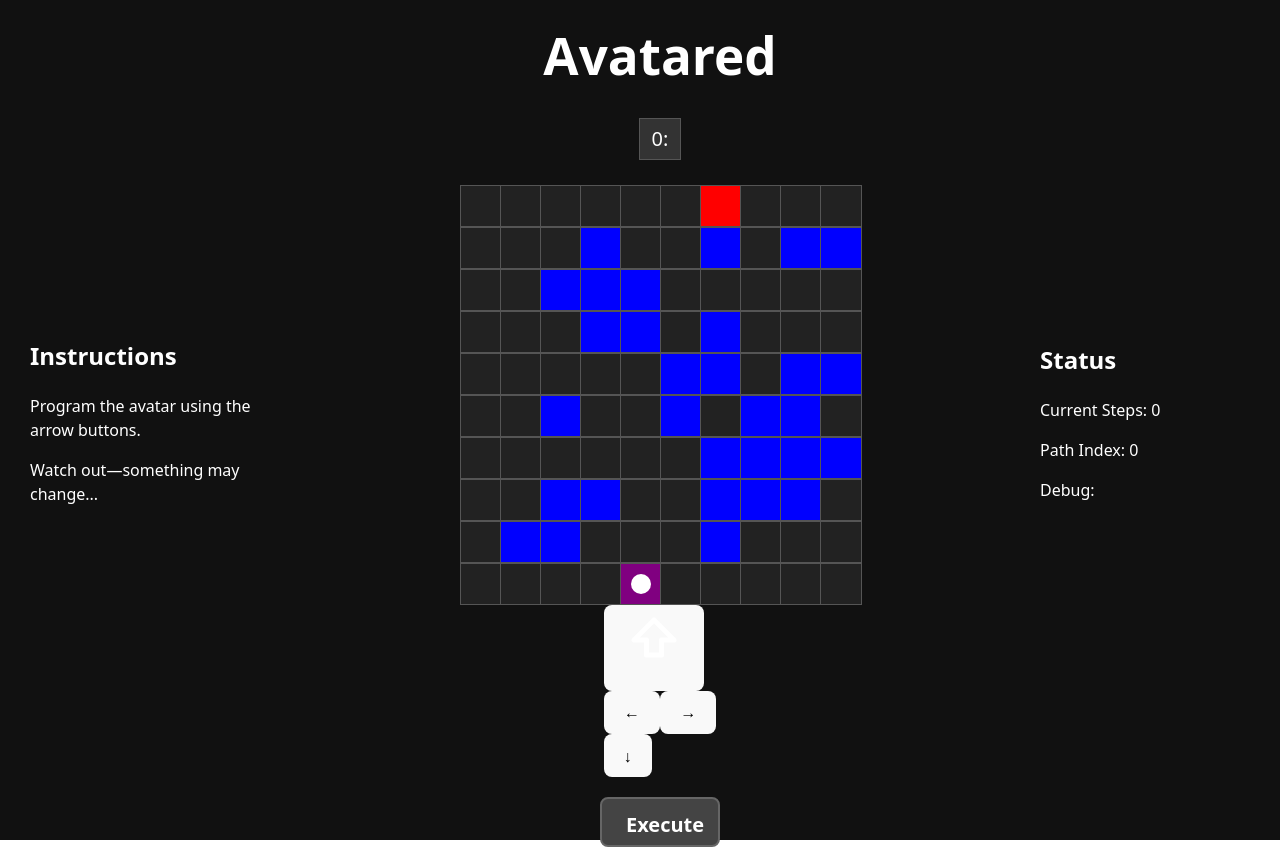
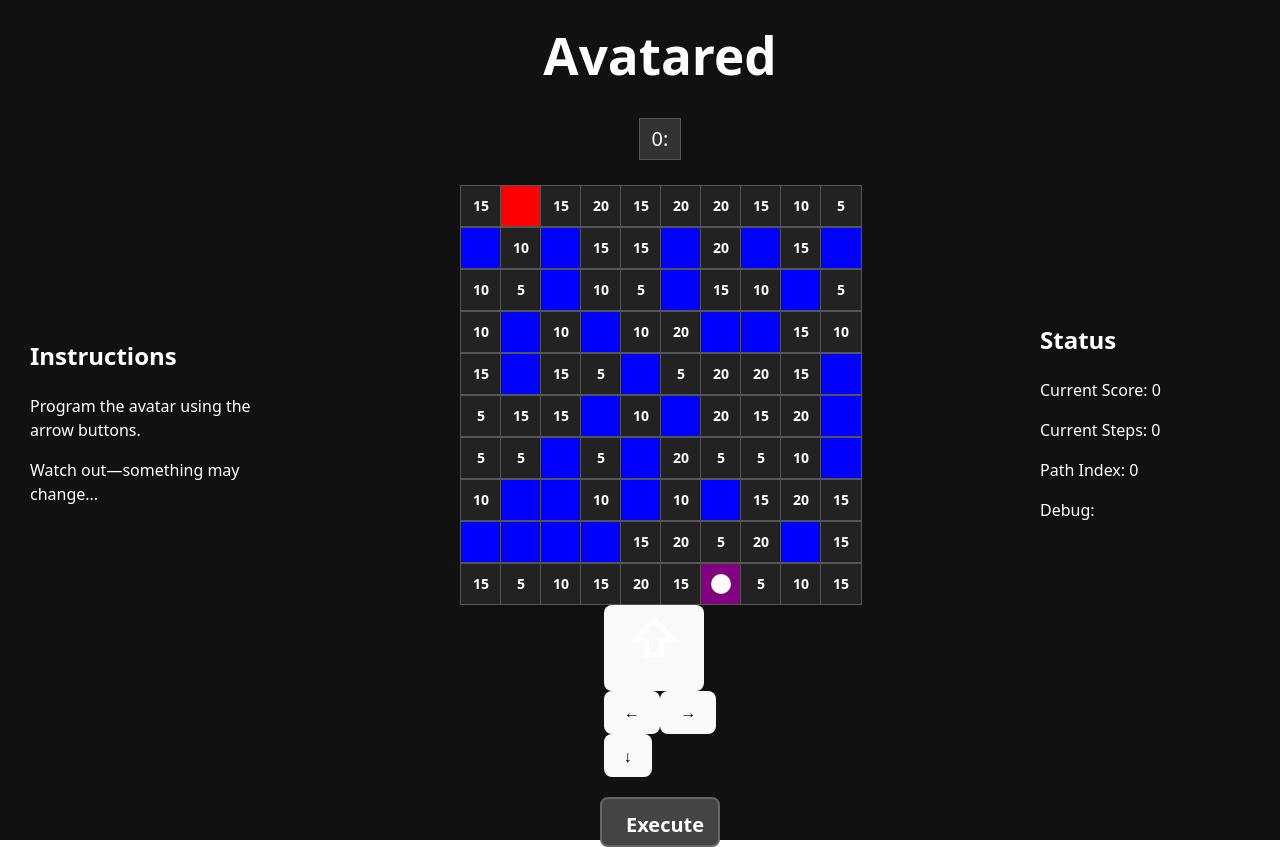
Before and after one commit to tbatchelder/Avatared, a React (Vite) app: page / in a window 1280 px wide. Shown: the top 847 px of the page. Built offline with nearby package versions, Linux system fonts and the light colour scheme.

Commit message:
Added scoring

```diff
--- a/src/App.tsx
+++ b/src/App.tsx
@@ -20,6 +20,7 @@ const App: React.FC = () => {
   const [isExecuting, setIsExecuting] = useState<boolean>(false);
   const [currentPathIndex, setCurrentPathIndex] = useState<number>(0);
   const executionTimerRef = useRef<number | null>(null);
+  const [score, setScore] = useState(0);
 
   // Generate grid on initial load
   useEffect(() => {
@@ -48,13 +49,20 @@ const App: React.FC = () => {
   const generateGrid = () => {
     const grid: Tile[][] = Array(GRID_SIZE)
       .fill(null)
-      .map(() => Array(GRID_SIZE).fill({ type: "empty" }));
+      .map(() =>
+        Array(GRID_SIZE)
+          .fill(null)
+          .map(() => ({
+            type: "empty",
+            score: [5, 10, 15, 20][Math.floor(Math.random() * 4)],
+          }))
+      );
 
     // Lock Start & End Positions
     const startCol = Math.floor(Math.random() * GRID_SIZE);
     const endCol = Math.floor(Math.random() * GRID_SIZE);
-    grid[GRID_SIZE - 1][startCol] = { type: "start" };
-    grid[0][endCol] = { type: "end" };
+    grid[GRID_SIZE - 1][startCol] = { type: "start", score: 0 };
+    grid[0][endCol] = { type: "end", score: 0 };
 
     // Function to check if a path exists using BFS
     const isPathValid = () => {
@@ -98,7 +106,10 @@ const App: React.FC = () => {
       // Reset grid except start/end
       for (let row = 1; row < GRID_SIZE - 1; row++) {
         for (let col = 0; col < GRID_SIZE; col++) {
-          grid[row][col] = { type: "empty" };
+          grid[row][col] = {
+            type: "empty",
+            score: [5, 10, 15, 20][Math.floor(Math.random() * 4)],
+          };
         }
       }
 
@@ -108,7 +119,7 @@ const App: React.FC = () => {
         const row = Math.floor(Math.random() * (GRID_SIZE - 2)) + 1;
         const col = Math.floor(Math.random() * GRID_SIZE);
         if (grid[row][col].type === "empty") {
-          grid[row][col] = { type: "obstacle" };
+          grid[row][col] = { type: "obstacle", score: 0 };
           obstaclesPlaced++;
         }
       }
@@ -163,7 +174,10 @@ const App: React.FC = () => {
     for (let row = 0; row < GRID_SIZE; row++) {
       for (let col = 0; col < GRID_SIZE; col++) {
         if (newGrid[row][col].type === "path") {
-          newGrid[row][col] = { type: "empty" };
+          newGrid[row][col] = {
+            type: "empty",
+            score: [5, 10, 15, 20][Math.floor(Math.random() * 4)],
+          };
         }
       }
     }
@@ -229,6 +243,9 @@ const App: React.FC = () => {
       return;
     }
 
+    // **Accumulate Score Here**
+    setScore((prevScore) => prevScore + currentGrid[newRow][newCol].score);
+
     // Create a new grid that includes all previous path markers
     const newGrid: Tile[][] = JSON.parse(JSON.stringify(currentGrid));
 
@@ -237,7 +254,7 @@ const App: React.FC = () => {
       newGrid[newRow][newCol].type !== "start" &&
       newGrid[newRow][newCol].type !== "end"
     ) {
-      newGrid[newRow][newCol] = { type: "path" };
+      newGrid[newRow][newCol] = { type: "path", score: 0 };
     }
 
     // Update the grid and player position in state
@@ -247,6 +264,7 @@ const App: React.FC = () => {
 
     // Check if reached the end
     if (newRow === 0 && newCol === endCol) {
+      console.log("Reached the end!");
       setDebugInfo("Reached the end!");
       setIsExecuting(false);
       return;
@@ -332,6 +350,7 @@ const App: React.FC = () => {
       {/* RIGHT SIDE: Status Updates */}
       <div style={{ width: "250px", padding: "10px" }}>
         <h2>Status</h2>
+        <p>Current Score: {score}</p>
         <p>Current Steps: {path.length}</p>
         <p>Path Index: {currentPathIndex}</p>
         <p>Debug: {debugInfo}</p>
--- a/src/components/Grid.tsx
+++ b/src/components/Grid.tsx
@@ -1,6 +1,9 @@
 import React from "react";
 
-export type Tile = { type: "start" | "end" | "path" | "empty" | "obstacle" };
+export type Tile = {
+  type: "start" | "end" | "path" | "obstacle" | "empty";
+  score: number;
+};
 
 interface GridProps {
   grid: Tile[][];
@@ -30,6 +33,12 @@ const Grid: React.FC<GridProps> = ({ grid, gridSize, playerPosition }) => {
               style={{
                 width: 40,
                 height: 40,
+                display: "flex",
+                alignItems: "center",
+                justifyContent: "center",
+                fontSize: "14px",
+                fontWeight: "bold",
+                color: "#fff",
                 backgroundColor: isPlayerPosition
                   ? "purple" // Player position color
                   : cell.type === "start"
@@ -45,6 +54,9 @@ const Grid: React.FC<GridProps> = ({ grid, gridSize, playerPosition }) => {
                 position: "relative",
               }}
             >
+              {/* Add score display for non-obstacle tiles */}
+              {cell.type !== "obstacle" && cell.score > 0 ? cell.score : ""}
+
               {isPlayerPosition && (
                 <div
                   style={{
```
